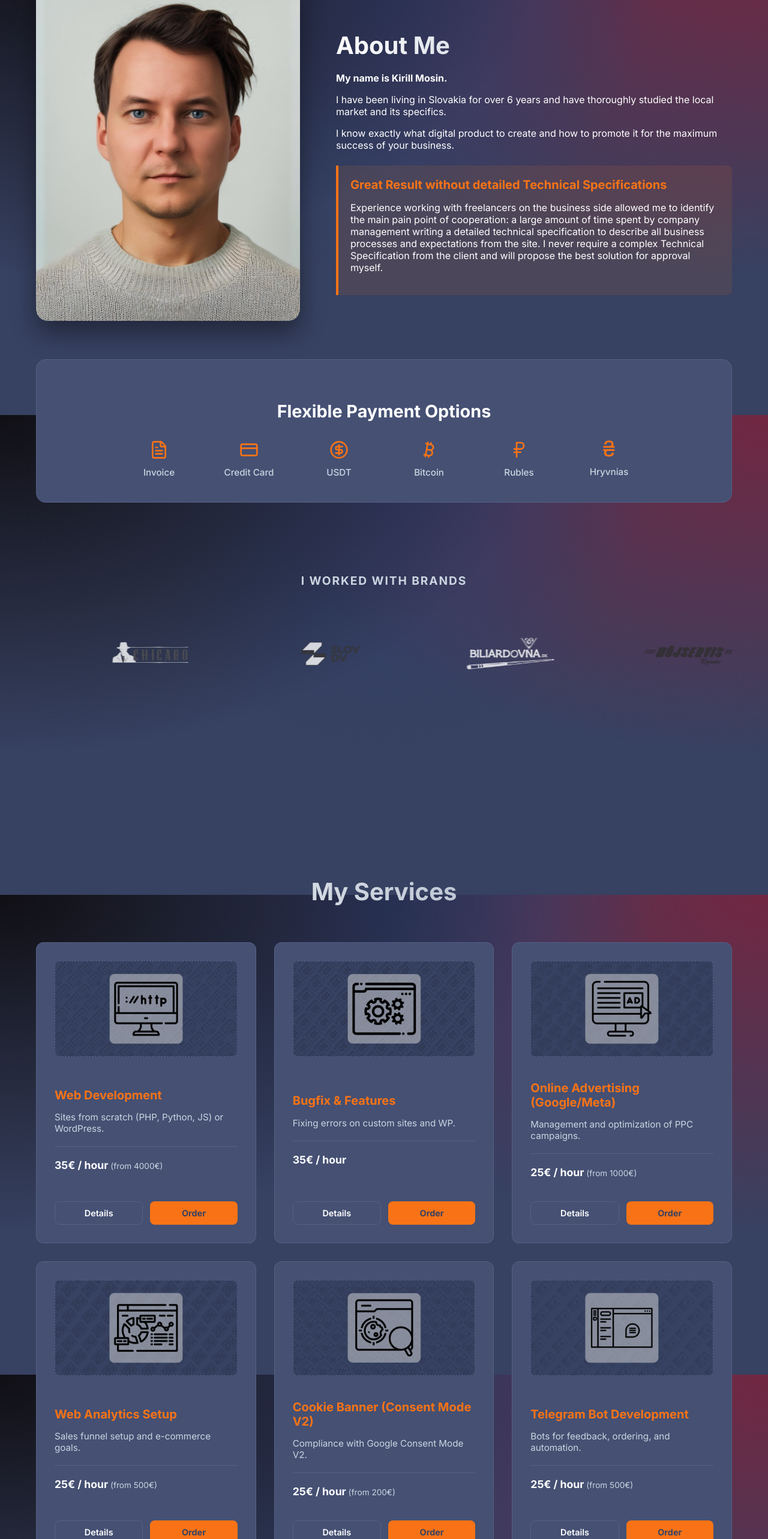
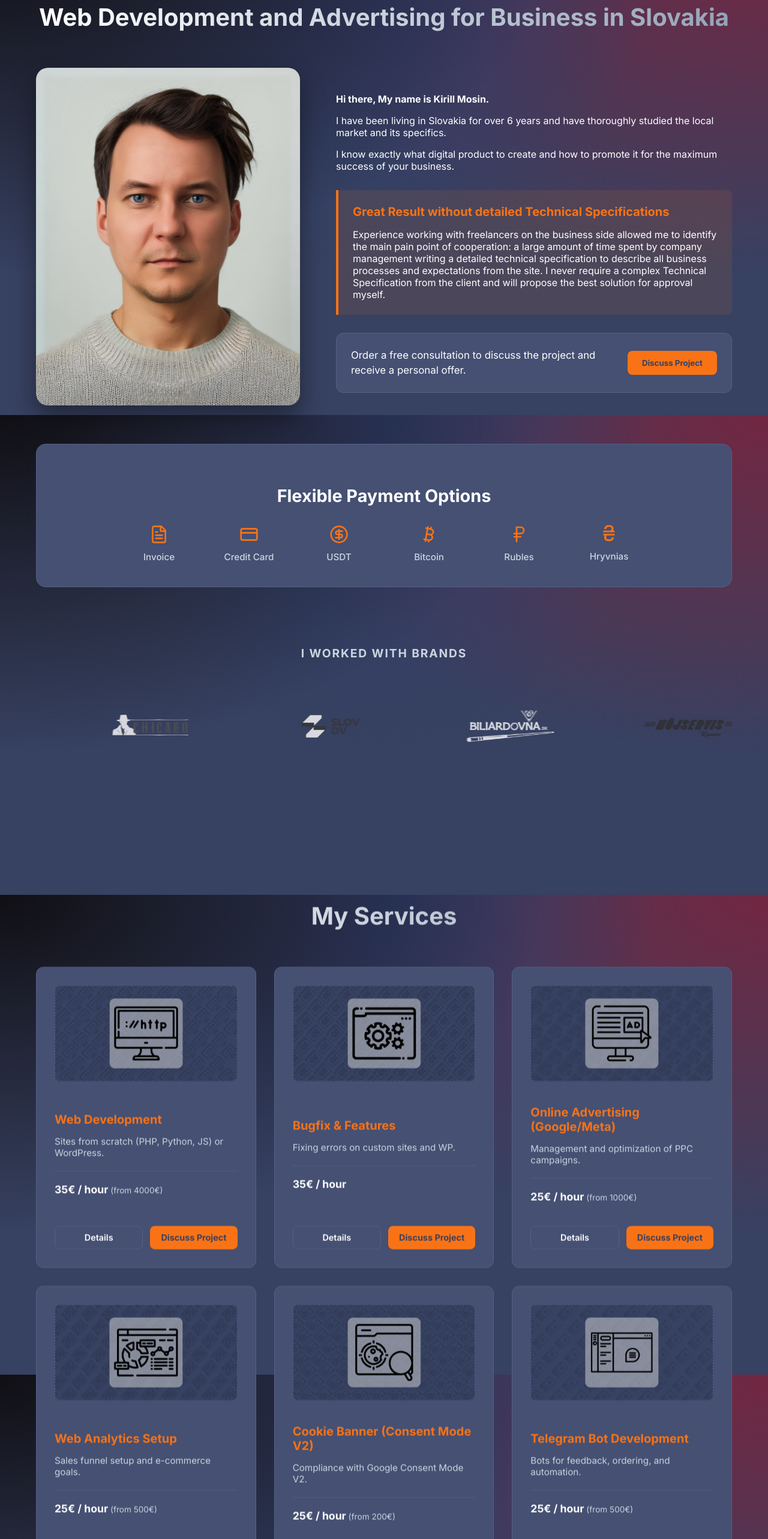
Before and after one commit to JaffarSk24/whiteeagles.sk, a React (Vite) app: page / in a window 1280 px wide. Shown: the part 108-2674 px from the top of the page at 60% size. Built offline with nearby package versions, Linux system fonts and the light colour scheme.

Commit message:
Refine layout, spacing, translations and add lazy load animations

```diff
--- a/src/components/ClientCarousel.css
+++ b/src/components/ClientCarousel.css
@@ -1,6 +1,6 @@
 .carousel-container {
     width: 100%;
-    padding: 40px 0;
+    padding: 20px 0;
     overflow: hidden;
     position: relative;
     text-align: center;
--- /dev/null
+++ b/src/components/FadeInSection.tsx
@@ -0,0 +1,42 @@
+import React, { useEffect, useRef, useState } from 'react';
+
+interface FadeInSectionProps {
+  children: React.ReactNode;
+  delay?: number;
+}
+
+export const FadeInSection: React.FC<FadeInSectionProps> = ({ children, delay = 0 }) => {
+  const [isVisible, setVisible] = useState(false);
+  const domRef = useRef<HTMLDivElement>(null);
+
+  useEffect(() => {
+    const observer = new IntersectionObserver(entries => {
+      entries.forEach(entry => {
+        if (entry.isIntersecting) {
+          setVisible(true);
+        }
+      });
+    }, { threshold: 0.1 });
+
+    const currentElement = domRef.current;
+    if (currentElement) {
+      observer.observe(currentElement);
+    }
+
+    return () => {
+      if (currentElement) {
+        observer.unobserve(currentElement);
+      }
+    };
+  }, []);
+
+  return (
+    <div
+      ref={domRef}
+      className={`fade-in-section ${isVisible ? 'is-visible' : ''}`}
+      style={{ transitionDelay: `${delay}ms` }}
+    >
+      {children}
+    </div>
+  );
+};
--- a/src/locales/en.json
+++ b/src/locales/en.json
@@ -5,7 +5,7 @@
     "about": "About Me",
     "process": "Process",
     "contacts": "Contacts",
-    "order": "Order Now"
+    "order": "Discuss Project"
   },
   "hero": {
     "title": "IT Solutions for Your Business",
@@ -13,13 +13,13 @@
     "cta": "Discuss Project"
   },
   "home_seo": {
-    "title": "White Eagles & Co. - IT Solutions & Web Development",
+    "title": "Web Development and Advertising in Slovakia | White Eagles & Co.",
     "description": "Professional web development, data analytics, and online marketing in Slovakia. Custom websites, bug fixing, and PPC campaigns to grow your business.",
     "keywords": "web development, website creation, online marketing, PPC, Google Ads, analytics, GA4, telegram bots, IT solutions, Bratislava, Slovakia"
   },
   "services": {
     "title": "My Services",
-    "order": "Order",
+    "order": "Discuss Project",
     "details": "Details",
     "webdev": {
       "title": "Web Development",
@@ -63,12 +63,15 @@
     "mojservis": { "desc": "Car service website." }
   },
   "about": {
-    "title": "About Me",
+    "title": "Web Development and Advertising for Business in Slovakia",
+    "greeting": "Hi there,",
     "name_intro": "My name is Kirill Mosin.",
     "years_sk": "I have been living in Slovakia for over 6 years and have thoroughly studied the local market and its specifics.",
     "knowledge": "I know exactly what digital product to create and how to promote it for the maximum success of your business.",
     "pride_title": "Great Result without detailed Technical Specifications",
     "pride_desc": "Experience working with freelancers on the business side allowed me to identify the main pain point of cooperation: a large amount of time spent by company management writing a detailed technical specification to describe all business processes and expectations from the site. I never require a complex Technical Specification from the client and will propose the best solution for approval myself.",
+    "cta_text": "Order a free consultation to discuss the project and receive a personal offer.",
+    "cta_button": "Discuss Project",
     "payment_title": "Flexible Payment Options",
     "payment_invoice": "Invoice",
     "payment_card": "Credit Card",
--- a/src/locales/ru.json
+++ b/src/locales/ru.json
@@ -63,12 +63,15 @@
     "mojservis": { "desc": "Сайт автосервиса." }
   },
   "about": {
-    "title": "Обо мне",
+    "title": "Разработка сайтов и рекламы для бизнеса в Словакии",
+    "greeting": "Привет,",
     "name_intro": "Меня зовут Кирилл Мосин.",
     "years_sk": "Я живу в Словакии более 6 лет и успел досконально изучить местный рынок и его особенности.",
     "knowledge": "Я точно знаю, какой цифровой продукт создать и как его продвинуть для максимального успеха вашего бизнеса.",
     "pride_title": "Отличный результат без подробного ТЗ",
     "pride_desc": "Опыт работы с фрилансерами со стороны бизнеса позволил мне определить главную боль сотрудничества: большое количество потраченного времени менеджментом компании на написание подробного технического задания для описания всех бизнес-процессов и ожиданий от сайта. Я никогда не требую от клиента сложного ТЗ и сам предложу лучшее решение на согласование.",
+    "cta_text": "Закажите бесплатную консультацию для обсуждения проекта и получения персонального предложения.",
+    "cta_button": "Обсудить проект",
     "payment_title": "Гибкие варианты оплаты",
     "payment_invoice": "По фактуре",
     "payment_card": "Кредитной картой",
--- a/src/locales/sk.json
+++ b/src/locales/sk.json
@@ -63,12 +63,15 @@
     "mojservis": { "desc": "Stránka autoservisu." }
   },
   "about": {
-    "title": "O mne",
+    "title": "Tvorba a reklama webov pre firmy na Slovensku",
+    "greeting": "Ahoj,",
     "name_intro": "Volám sa Kirill Mosin.",
     "years_sk": "Žijem na Slovensku už viac ako 6 rokov a dokonale som spoznal miestny trh a jeho špecifiká.",
     "knowledge": "Presne viem, aký digitálny produkt vytvoriť a ako ho propagovať pre maximálny úspech vášho podnikania.",
     "pride_title": "Výborný výsledok bez podrobných technických špecifikácií",
     "pride_desc": "Práca s freelancermi vo firme mi umožnila identifikovať hlavné ťažkosti, ktoré sa objavujú v spolupráci: veľké množstvo času stráveného manažmentom spoločnosti pri písaní podrobného technického zadania na opis všetkých obchodných procesov a očakávaní od webovej stránky. Od klienta nikdy nežiadam zložitú technickú špecifikáciu a sám poskytnem najvhodnejšie riešenie na schválenie.",
+    "cta_text": "Objednajte si bezplatnú konzultáciu na prediskutovanie projektu a získanie osobnej ponuky.",
+    "cta_button": "Konzultácia zdarma",
     "payment_title": "Flexibilné možnosti platby",
     "payment_invoice": "Na faktúru",
     "payment_card": "Kreditnou kartou",
--- a/src/pages/Home.css
+++ b/src/pages/Home.css
@@ -6,6 +6,22 @@
   -webkit-background-clip: text;
   background-clip: text;
   -webkit-text-fill-color: transparent;
+}
+
+.portfolio-section,
+.steps-section,
+.contacts-section {
+  padding: 80px 0;
+}
+
+.about-section {
+  padding-top: 80px;
+  padding-bottom: 20px; /* Reduced to close gap with Services */
+}
+
+.services-section {
+  padding-top: 20px; /* Reduced to close gap with About */
+  padding-bottom: 80px;
 }
 
 /* Services */
@@ -173,18 +189,53 @@
 }
 
 .pride-block {
-  background: rgba(249, 115, 22, 0.1); /* transparent orange */
+  background: rgba(249, 115, 22, 0.1);
   border-left: 4px solid var(--accent-color);
-  padding: 20px;
-  margin-top: 24px;
+  padding: 24px;
+  margin-top: 30px;
   border-radius: 0 8px 8px 0;
 }
 
 .pride-block h4 {
   color: var(--accent-color);
   margin-top: 0;
-  margin-bottom: 8px;
-  font-size: 1.25rem; /* Restoration of original size */
+  margin-bottom: 12px;
+  font-size: 1.25rem;
+}
+
+.pride-block p {
+  margin-bottom: 0;
+}
+
+.about-cta {
+  margin-top: 30px;
+  display: flex;
+  align-items: center;
+  gap: 30px;
+  padding: 24px;
+  background-color: var(--bg-secondary);
+  border-radius: 12px;
+  border: 1px solid var(--border-color);
+}
+
+.about-cta p {
+  margin: 0;
+  font-size: 1.05rem;
+  line-height: 1.5;
+  color: var(--text-primary);
+  flex: 1;
+}
+
+.about-cta .btn {
+  white-space: nowrap;
+  padding: 12px 24px;
+}
+
+@media (max-width: 768px) {
+  .about-cta {
+    flex-direction: column;
+    text-align: center;
+  }
 }
 
 .about-stats {
@@ -401,3 +452,18 @@
     margin: 0 auto;
   }
 }
+
+/* Animation */
+.fade-in-section {
+  opacity: 0;
+  transform: translateY(40px);
+  transition: opacity 0.8s cubic-bezier(0.25, 0.46, 0.45, 0.94), transform 0.8s cubic-bezier(0.25, 0.46, 0.45, 0.94);
+  will-change: opacity, transform;
+  visibility: hidden;
+}
+
+.fade-in-section.is-visible {
+  opacity: 1;
+  transform: none;
+  visibility: visible;
+}
--- a/src/pages/Home.tsx
+++ b/src/pages/Home.tsx
@@ -6,6 +6,7 @@ import { FileText, Users, Code, CheckCircle, MapPin, Mail, Phone, Briefcase, Sta
 import { SEO } from '../components/SEO';
 import { ClientCarousel } from '../components/ClientCarousel';
 import { PortfolioCarousel } from '../components/PortfolioCarousel';
+import { FadeInSection } from '../components/FadeInSection';
 import './Home.css';
 
 interface HomeProps {
@@ -52,19 +53,27 @@ export const Home: React.FC<HomeProps> = ({ onOrderClick }) => {
       {/* About Section (Moved to top) */}
       <section id="about" className="about-section">
         <div className="container">
+          <h2 className="section-title">{t('about.title')}</h2>
           <div className="about-grid">
             <div className="about-image">
               <img src="/assets/me.jpg" alt="Kirill" />
             </div>
             <div className="about-content">
-              <h2 className="section-title" style={{ textAlign: 'left', marginBottom: '20px' }}>{t('about.title')}</h2>
               <div className="about-text">
-                <p><strong>{t('about.name_intro')}</strong></p>
+                <p><strong>{t('about.greeting')} {t('about.name_intro')}</strong></p>
                 <p>{t('about.years_sk')}</p>
                 <p>{t('about.knowledge')}</p>
+
                 <div className="pride-block">
                   <h4>{t('about.pride_title')}</h4>
                   <p>{t('about.pride_desc')}</p>
+                </div>
+
+                <div className="about-cta">
+                  <p>{t('about.cta_text')}</p>
+                  <button className="btn btn-primary" onClick={() => onOrderClick()}>
+                    {t('about.cta_button')}
+                  </button>
                 </div>
               </div>
             </div>
@@ -106,6 +115,7 @@ export const Home: React.FC<HomeProps> = ({ onOrderClick }) => {
       {/* Services Section */}
       <section id="services" className="services-section">
         <div className="container">
+          <FadeInSection>
             <h2 className="section-title">{t('services.title', 'My Services')}</h2>
             <div className="services-grid">
               {services.map((service) => (
@@ -132,14 +142,17 @@ export const Home: React.FC<HomeProps> = ({ onOrderClick }) => {
                 </div>
               ))}
             </div>
+          </FadeInSection>
         </div>
       </section>
 
       {/* Portfolio Section */}
       <section id="portfolio" className="portfolio-section">
         <div className="container">
+          <FadeInSection>
             <h2 className="section-title">{t('portfolio.title', 'Portfolio')}</h2>
             <PortfolioCarousel />
+          </FadeInSection>
         </div>
       </section>
 
@@ -148,6 +161,7 @@ export const Home: React.FC<HomeProps> = ({ onOrderClick }) => {
       {/* Steps Section */}
       <section id="steps" className="steps-section">
         <div className="container">
+          <FadeInSection>
             <h2 className="section-title">{t('steps.title', 'Stages of Project Cooperation')}</h2>
             <div className="steps-grid">
               <div className="step-card">
@@ -177,12 +191,14 @@ export const Home: React.FC<HomeProps> = ({ onOrderClick }) => {
               </div>
               <h3>{t('steps.success_stat', 'I completed 90% of complex projects within 15 working days')}</h3>
             </div>
+          </FadeInSection>
         </div>
       </section>
 
       {/* Contacts Section */}
       <section id="contacts" className="contacts-section">
         <div className="container">
+          <FadeInSection>
             <h2 className="section-title">{t('contacts.title', 'Contacts')}</h2>
             <div className="contacts-grid">
               <div className="contact-card">
@@ -208,6 +224,7 @@ export const Home: React.FC<HomeProps> = ({ onOrderClick }) => {
                 <a href="tel:+421949000077">+421 949 0000 77</a>
               </div>
             </div>
+          </FadeInSection>
         </div>
       </section>
     </div>
```
Lines whose indentation alone changed are shown as unchanged.
